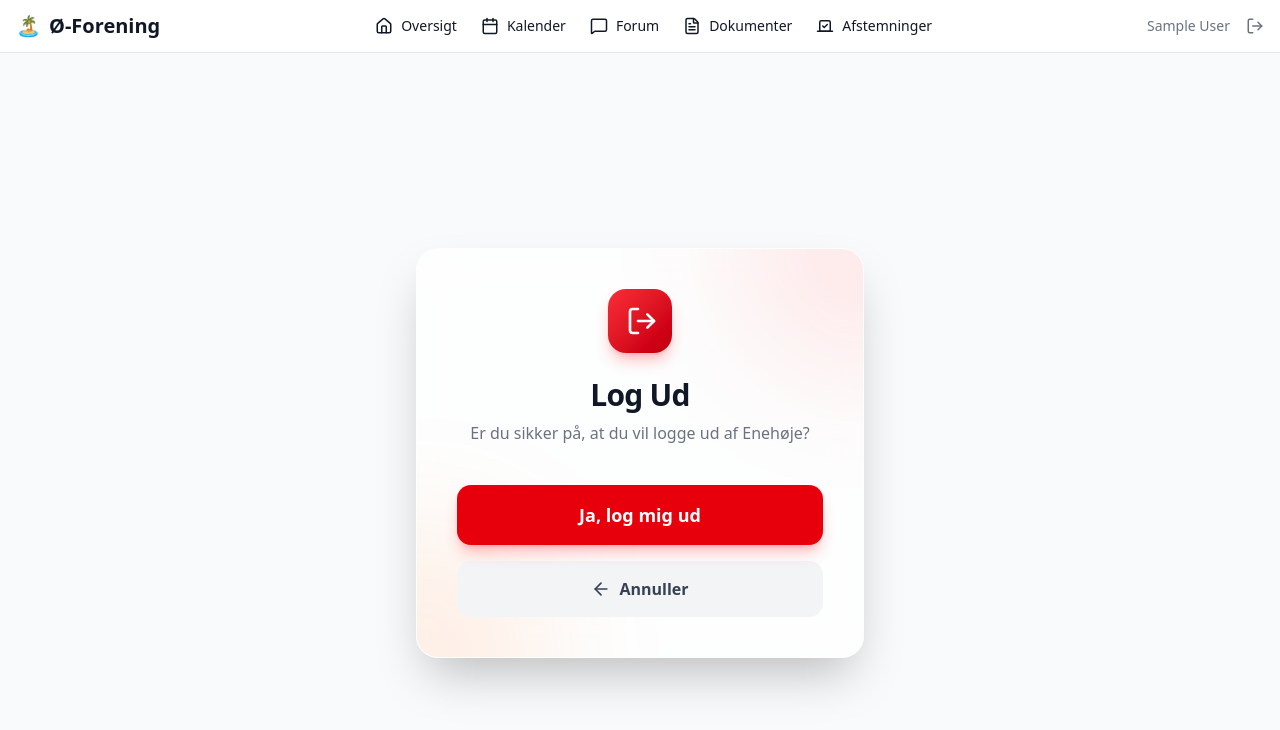
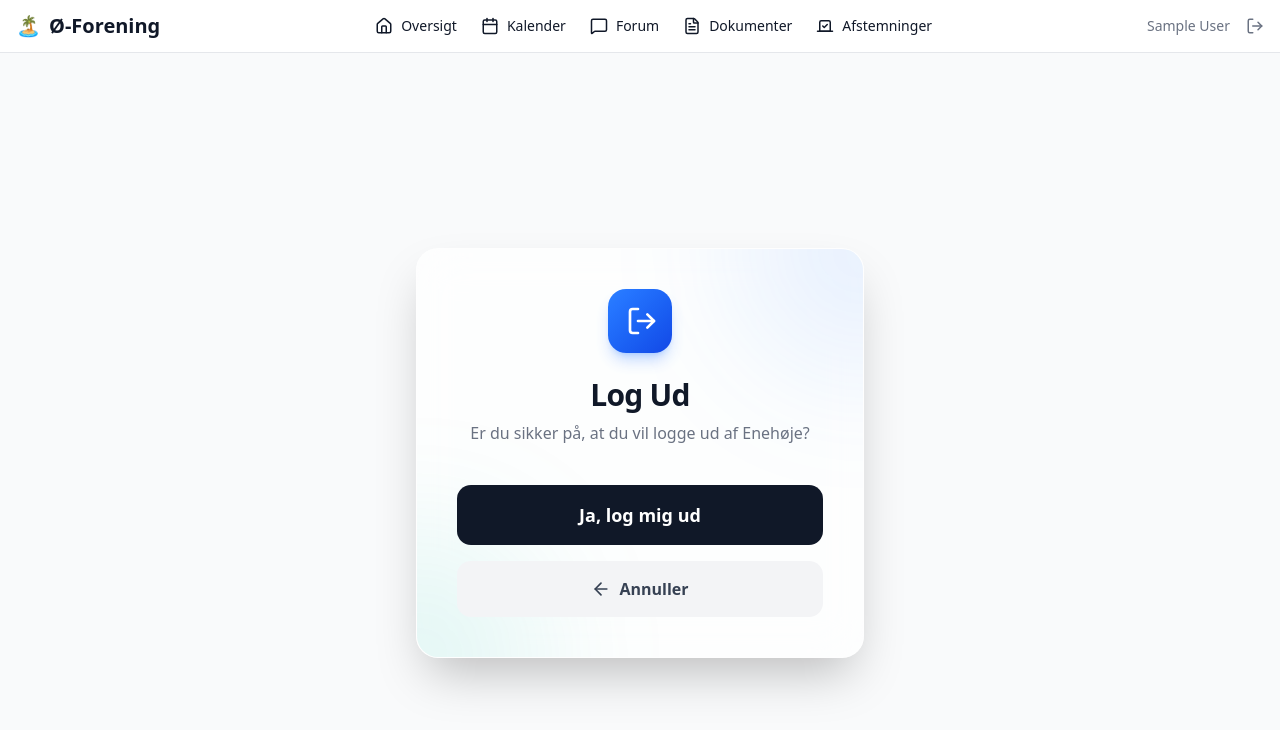
Before and after one commit to Futtekoder/Enehoje, a Next.js app: page /signout in a window 1280 px wide. Shown: the top 730 px of the page. Built offline with nearby package versions, Linux system fonts and the light colour scheme; no server answers; sample sign-in values are in the browser's storage.

Commit message:
style: change signout page theme to blue

```diff
--- a/app/signout/page.tsx
+++ b/app/signout/page.tsx
@@ -16,13 +16,13 @@ export default async function SignOutPage() {
             <div className="w-full max-w-md bg-white/70 dark:bg-zinc-900/70 backdrop-blur-xl border border-white/20 dark:border-zinc-800 p-8 md:p-10 rounded-3xl shadow-2xl relative overflow-hidden my-8">
 
                 {/* Decorative background flares */}
-                <div className="absolute -top-32 -right-32 w-64 h-64 bg-red-500/10 blur-3xl rounded-full pointer-events-none"></div>
-                <div className="absolute -bottom-32 -left-32 w-64 h-64 bg-orange-500/10 blur-3xl rounded-full pointer-events-none"></div>
+                <div className="absolute -top-32 -right-32 w-64 h-64 bg-blue-500/10 blur-3xl rounded-full pointer-events-none"></div>
+                <div className="absolute -bottom-32 -left-32 w-64 h-64 bg-teal-500/10 blur-3xl rounded-full pointer-events-none"></div>
 
                 <div className="relative z-10 flex flex-col items-center text-center">
 
                     {/* Header Icon */}
-                    <div className="w-16 h-16 rounded-2xl bg-gradient-to-br from-red-500 to-red-700 flex items-center justify-center shadow-lg shadow-red-500/30 mb-6">
+                    <div className="w-16 h-16 rounded-2xl bg-gradient-to-br from-blue-500 to-blue-700 flex items-center justify-center shadow-lg shadow-blue-500/30 mb-6">
                         <LogOut className="w-8 h-8 text-white ml-1" />
                     </div>
 
@@ -38,7 +38,8 @@ export default async function SignOutPage() {
                     >
                         {/* Submit Button */}
                         <div className="pt-2">
-                            <button type="submit" className="w-full group relative inline-flex items-center justify-center gap-2 px-8 py-4 font-bold text-white transition-all duration-200 bg-red-600 rounded-xl hover:bg-red-700 focus:outline-none focus:ring-2 focus:ring-offset-2 focus:ring-red-600 shadow-lg shadow-red-500/30">
+                            <button type="submit" className="w-full group relative inline-flex items-center justify-center gap-2 px-8 py-4 font-bold text-white transition-all duration-200 bg-gray-900 dark:bg-black rounded-xl hover:bg-gray-800 focus:outline-none focus:ring-2 focus:ring-offset-2 focus:ring-gray-900">
+                                <div className="absolute inset-0 w-full h-full rounded-xl opacity-0 group-hover:opacity-100 transition-opacity duration-500 bg-gradient-to-r from-blue-400 via-teal-400 to-blue-500 blur-lg"></div>
                                 <span className="relative z-10 flex items-center gap-2 text-lg text-white">
                                     Ja, log mig ud
                                 </span>
```
